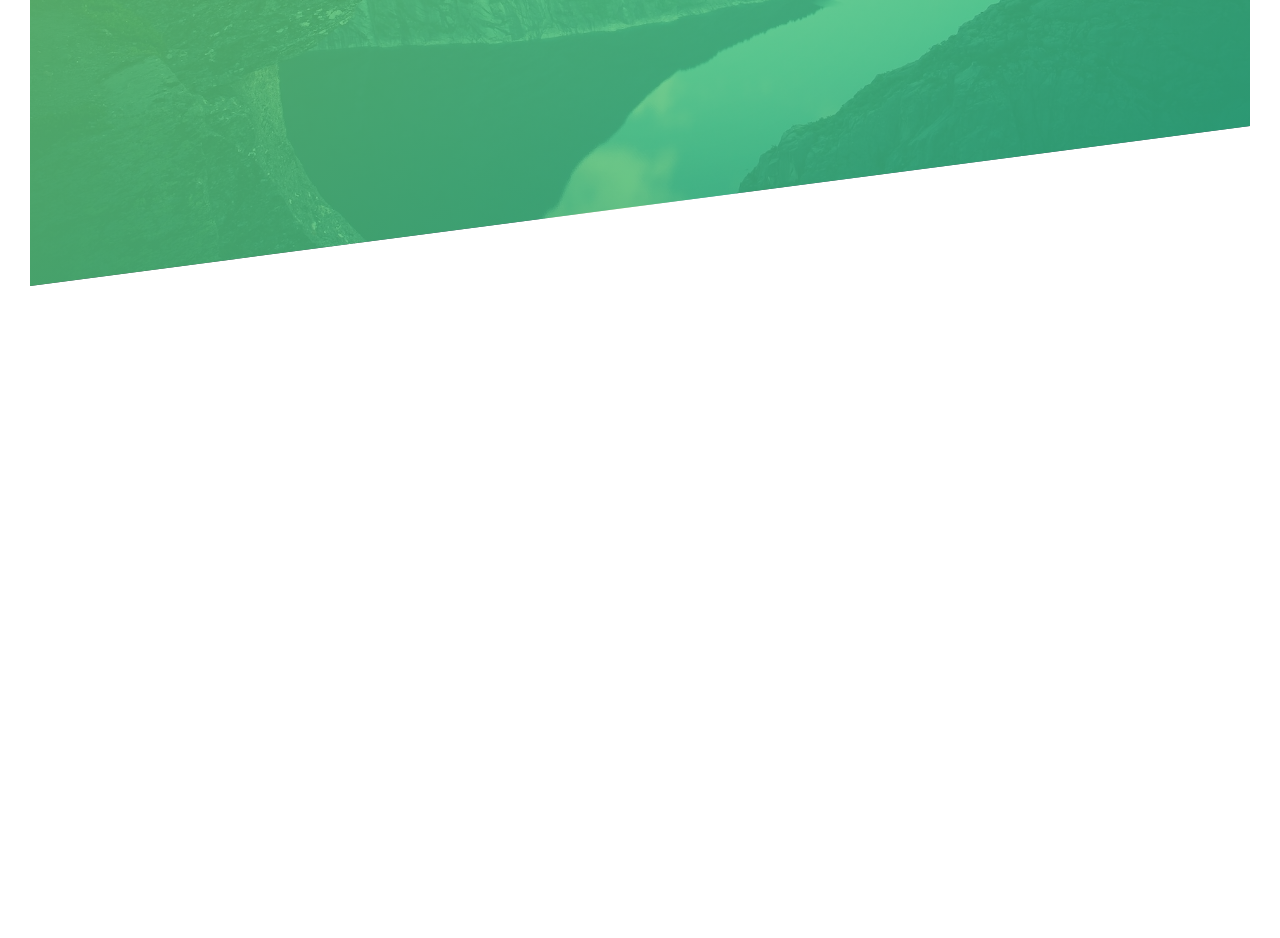
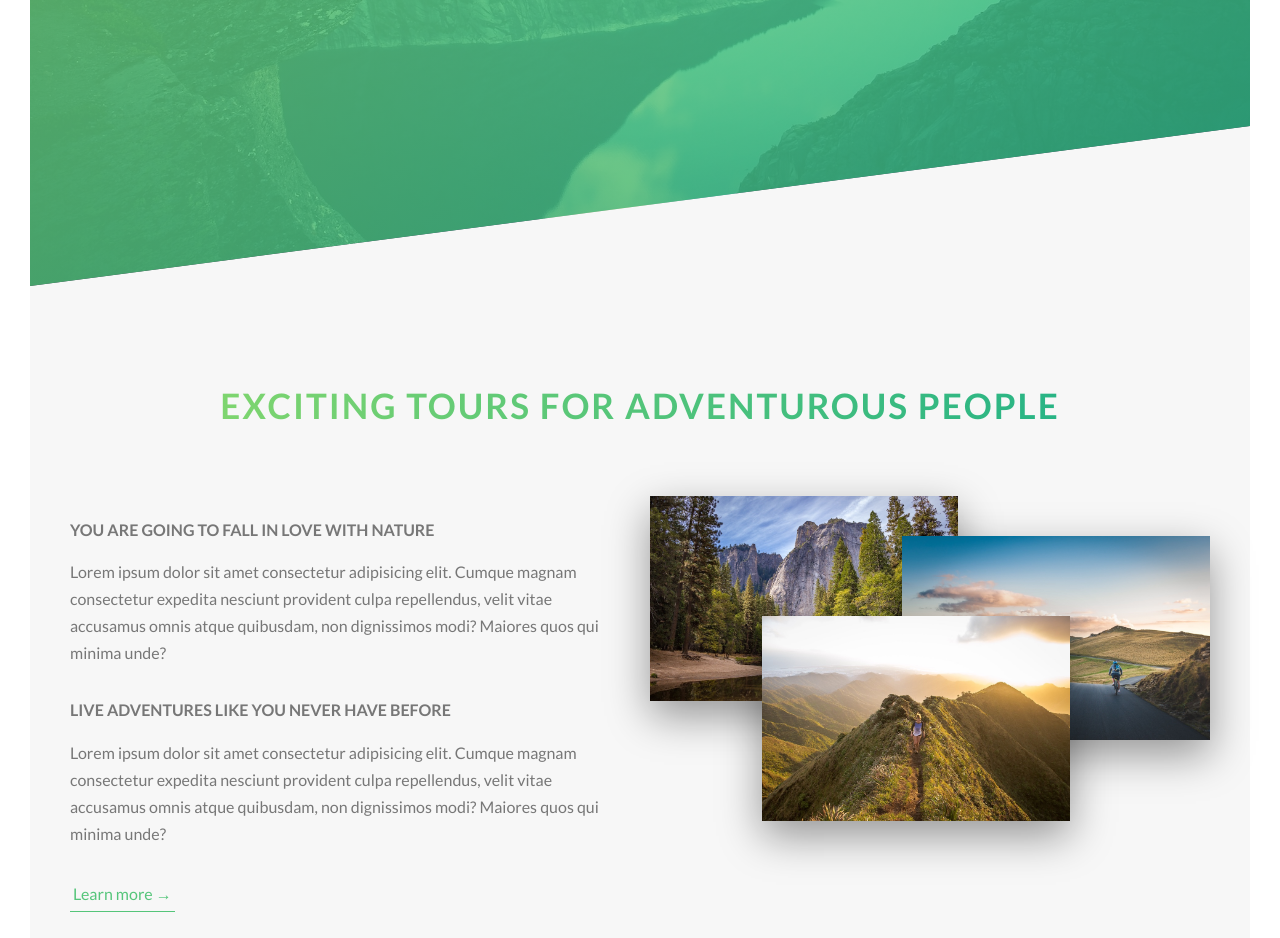
Before and after one commit to alexkulikov101/Natours, a website: page index.html in a window 1280 px wide. Shown: the part 504-1442 px from the top of the page. Before the commit the page ends 820 px from the top, so only its background shows below. Drawn offline with Linux system fonts and the light colour scheme.

Commit message:
feat: created seaction about

```diff
--- a/index.html
+++ b/index.html
@@ -25,5 +25,56 @@
         <a href="#" class="btn btn--white btn--animated">Discover our tours</a>
       </div>
     </header>
+    <main>
+      <section class="section-about">
+        <div class="u-center-text u-margin-bottom-big">
+          <h2 class="heading-secondary ">
+            Exciting tours for adventurous people
+          </h2>
+        </div>
+        <div class="row">
+          <div class="col-1-of-2">
+            <h3 class="heading-tertiary u-margin-bottom-small">
+              You are going to fall in love with nature
+            </h3>
+            <p class="paragraph">
+              Lorem ipsum dolor sit amet consectetur adipisicing elit. Cumque
+              magnam consectetur expedita nesciunt provident culpa repellendus,
+              velit vitae accusamus omnis atque quibusdam, non dignissimos modi?
+              Maiores quos qui minima unde?
+            </p>
+            <h3 class="heading-tertiary u-margin-bottom-small">
+              Live adventures like you never have before
+            </h3>
+            <p class="paragraph">
+              Lorem ipsum dolor sit amet consectetur adipisicing elit. Cumque
+              magnam consectetur expedita nesciunt provident culpa repellendus,
+              velit vitae accusamus omnis atque quibusdam, non dignissimos modi?
+              Maiores quos qui minima unde?
+            </p>
+            <a href="#" class="btn-text">Learn more &rarr;</a>
+          </div>
+          <div class="col-1-of-2">
+            <div class="composition">
+              <img
+                src="img/nat-1-large.jpg"
+                alt="photo 1"
+                class="composition__photo composition__photo--p1"
+              />
+              <img
+                src="img/nat-2-large.jpg"
+                alt="photo 2"
+                class="composition__photo composition__photo--p2"
+              />
+              <img
+                src="img/nat-3-large.jpg"
+                alt="photo 3"
+                class="composition__photo composition__photo--p3"
+              />
+            </div>
+          </div>
+        </div>
+      </section>
+    </main>
   </body>
 </html>
--- a/sass/abstracts/_mixins.scss
+++ b/sass/abstracts/_mixins.scss
@@ -0,0 +1,7 @@
+@mixin clearfix {
+  &::after {
+    content: '';
+    display: table;
+    clear: both;
+  }
+}
--- a/sass/abstracts/_variables.scss
+++ b/sass/abstracts/_variables.scss
@@ -1,5 +1,17 @@
 $color-primary: #55c57a;
 $color-primary-light: #7ed56f;
 $color-primary-dark: #28b485;
+
+$color-grey-light-1: #f7f7f7;
+
 $color-white: #fff;
 $color-black: #000;
+$color-grey-dark: #777;
+
+//FONT
+$default-font-size: 1.6rem;
+
+//GRID
+$grid-width: 114rem;
+$gutter-vertical: 8rem;
+$gutter-horizontal: 2rem;
--- a/sass/base/_typography.scss
+++ b/sass/base/_typography.scss
@@ -20,3 +20,35 @@
     animation: moveInRight 1s ease-out;
   }
 }
+.heading-secondary {
+  font-size: 3.5rem;
+  text-transform: uppercase;
+  font-weight: 700;
+  background-image: linear-gradient(
+    to right,
+    $color-primary-light,
+    $color-primary-dark
+  );
+  display: inline-block;
+  -webkit-background-clip: text;
+  color: transparent;
+  letter-spacing: 0.2rem;
+  transition: all 0.2s;
+  &:hover {
+    transform: skewY(2deg) skewX(15deg) scale(1.1);
+    text-shadow: 0.5rem 1rem 2rem rgba($color-black, 0.2);
+  }
+}
+
+.heading-tertiary {
+  font-size: $default-font-size;
+  font-weight: 700;
+  text-transform: uppercase;
+}
+
+.paragraph {
+  font-size: $default-font-size;
+  &:not(:last-child) {
+    margin-bottom: 3rem;
+  }
+}
--- a/sass/base/_utilities.scss
+++ b/sass/base/_utilities.scss
@@ -0,0 +1,14 @@
+.u-center-text {
+  text-align: center;
+}
+
+.u-margin-bottom-small {
+  margin-bottom: 1.5rem;
+}
+.u-margin-bottom-medium {
+  margin-bottom: 4rem;
+}
+
+.u-margin-bottom-big {
+  margin-bottom: 8rem;
+}
--- a/sass/components/_button.scss
+++ b/sass/components/_button.scss
@@ -8,7 +8,7 @@
     border-radius: 10rem;
     transition: all 0.2s;
     position: relative;
-    font-size: 1.6rem;
+    font-size: $default-font-size;
   }
   &:hover {
     transform: translateY(-0.3rem);
@@ -47,3 +47,26 @@
     animation-fill-mode: backwards;
   }
 }
+
+.btn-text {
+  &:link,
+  &:visited {
+    font-size: $default-font-size;
+    color: $color-primary;
+    display: inline-block;
+    text-decoration: none;
+    border-bottom: 1px solid $color-primary;
+    padding: 3px;
+    transition: all 0.2s;
+  }
+  &:hover {
+    background-color: $color-primary;
+    color: $color-white;
+    box-shadow: 0 1rem 2rem rgba($color-black, 0.15);
+    transform: translateY(-2px);
+  }
+  &:active {
+    box-shadow: 0 0.5rem 1rem rgba($color-black, 0.15);
+    transform: translateY(0);
+  }
+}
--- /dev/null
+++ b/sass/components/_composition.scss
@@ -0,0 +1,33 @@
+.composition {
+  position: relative;
+  &__photo {
+    width: 55%;
+    box-shadow: 0 1.5rem 4rem rgba($color-black, 0.4);
+    position: absolute;
+    z-index: 10;
+    transition: all 0.2s;
+    outline-offset: 2rem;
+    &--p1 {
+      left: 0;
+      top: -2rem;
+    }
+    &--p2 {
+      right: 0;
+      top: 2rem;
+    }
+    &--p3 {
+      left: 20%;
+      top: 10rem;
+    }
+    &:hover {
+      outline: 1.5rem solid $color-primary;
+      transform: scale(1.05) translateY(-0.5rem);
+      box-shadow: 0 2.5rem 4rem rgba($color-black, 0.5);
+      z-index: 20;
+    }
+  }
+  //composition:hover composition__photo:not(:hover)
+  &:hover &__photo:not(:hover) {
+    transform: scale(0.9);
+  }
+}
--- /dev/null
+++ b/sass/layout/_grid.scss
@@ -0,0 +1,19 @@
+.row {
+  max-width: $grid-width;
+  margin: 0 auto;
+  &:not(:last-child) {
+    margin-bottom: $gutter-vertical;
+  }
+
+  @include clearfix;
+
+  [class^='col-'] {
+    float: left;
+    &:not(:last-child) {
+      margin-right: $gutter-horizontal;
+    }
+  }
+  .col-1-of-2 {
+    width: calc((100% - #{$gutter-horizontal}) / 2);
+  }
+}
--- a/sass/main.scss
+++ b/sass/main.scss
@@ -8,7 +8,9 @@
 @import 'base/utilities';
 
 @import 'components/button';
+@import 'components/composition';
 
 @import 'layout/header';
+@import 'layout/grid';
 
 @import 'pages/home';
--- a/sass/pages/_home.scss
+++ b/sass/pages/_home.scss
@@ -0,0 +1,5 @@
+.section-about {
+  background-color: $color-grey-light-1;
+  padding: 25rem 0;
+  margin-top: -20vh;
+}
```
Also changed, not shown: css/style.css.
